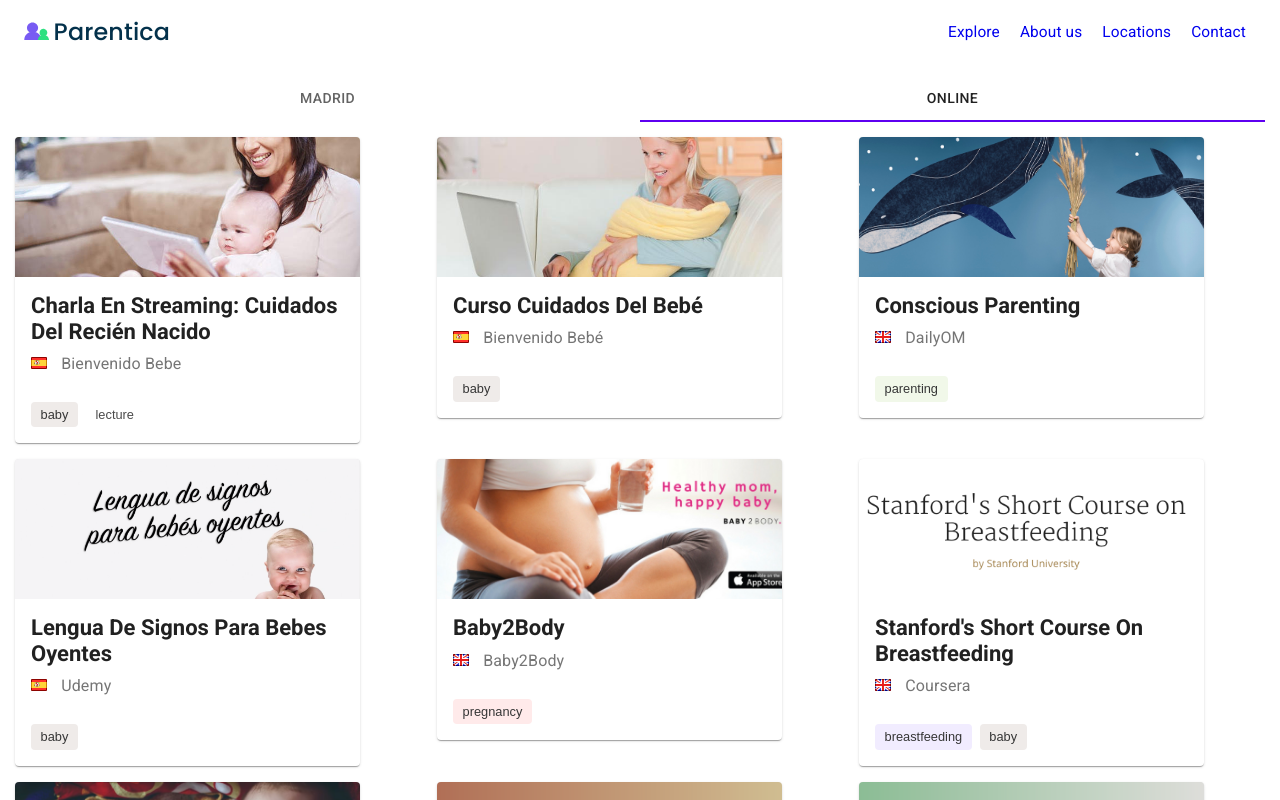
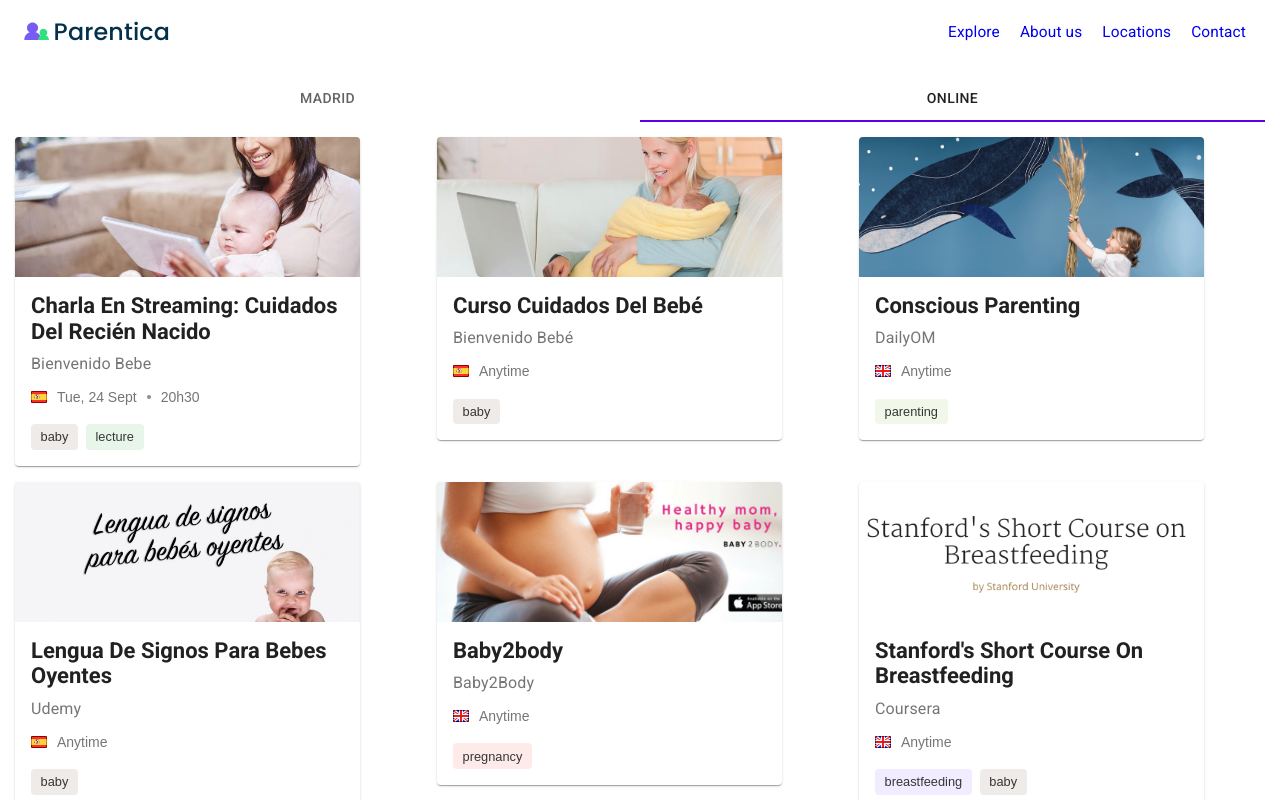
Before and after one commit to samheyman/parentica, a React (Create React App) app: page /explore/online in a window 1280 px wide. Shown: the top 800 px of the page. Built offline with nearby package versions, Linux system fonts and the light colour scheme.

Commit message:
Convert online classes to use ClassCard, add new lecture tag

```diff
--- a/src/components/ClassCard.js
+++ b/src/components/ClassCard.js
@@ -89,25 +89,38 @@
                     {/* <Icon className={classes.icon}>
                     calendar_today
                     </Icon> */}
+                    {(props.classEntry.date != null)?
                     <span className="date-time">{new Intl.DateTimeFormat('en-GB', { weekday: 'short', day: '2-digit', month: 'short' }).format(new Date(Date.parse(props.classEntry.date)))}</span>
-                  {/* </div>
+                    :
+                    <span className="date-time">Anytime</span>
+                    }
+                    {/* </div>
                   <div className="value left-spacer"> */}
-                    <span className="dot"></span>
                   {/* </div>
                   <div className="value left-spacer"> */}
                     {/* <Icon className={classes.icon}>
                     location_on
                     </Icon> */}
-                    <span>{props.classEntry.time}</span>
-                  {/* </div>
-                  <div className="value left-spacer"> */}
-                    <span className="dot"></span>
-                  {/* </div>
-                  <div className="value left-spacer"> */}
-                    {/* <Icon className={classes.icon}>
-                    location_on
-                    </Icon> */}
-                    <span>{props.classEntry.district}</span>
+                    {(props.classEntry.time != null)?
+                        (
+                          <React.Fragment>
+                          <span className="dot"></span>
+                          <span>{props.classEntry.time}</span>
+                          </React.Fragment>
+                        )
+                        :
+                        (null)
+                    }
+                    {(props.classEntry.district != null)?
+                        (
+                          <React.Fragment>
+                          <span className="dot"></span>
+                          <span>{props.classEntry.district}</span>
+                          </React.Fragment>
+                        )
+                        :
+                        (null)
+                    }
                   </div>
 
               </div>
--- a/src/pages/ClassDetails.js
+++ b/src/pages/ClassDetails.js
@@ -25,7 +25,7 @@
                 onClick={()=>{
                     window.gtag("event", "topic tag", {
                         event_category: "topics",
-                        event_label: topic
+                        event_label: tag
                     });
                 }}
             >
--- a/src/pages/Explore.js
+++ b/src/pages/Explore.js
@@ -8,7 +8,7 @@
 import Box from '@material-ui/core/Box';
 import Grid from '@material-ui/core/Grid';
 import ClassCard from '../components/ClassCard';
-import OnlineClassCard from '../components/OnlineClassCard';
+// import OnlineClassCard from '../components/OnlineClassCard';
 
 function TabPanel(props) {
     const { children, value, index, ...other } = props;
@@ -74,7 +74,7 @@
         if( classEntry.type === 'online') {
             return (
                 <Grid item xs={12} sm={6} md={4} key={classEntry.id}>
-                    <OnlineClassCard classEntry={classEntry} />
+                    <ClassCard classEntry={classEntry} />
                 </Grid>
             );
         } else {
--- a/src/styles/abstracts/_variables.scss
+++ b/src/styles/abstracts/_variables.scss
@@ -58,7 +58,7 @@
 $pastel-cyan: #e0f7fa;
 // music
 $pastel-teal: #e0f2f1;
-
+// lecture
 $pastel-green: #e8f5e9;
 // parenting
 $pastel-light-green: #f1f8e9;
@@ -74,4 +74,5 @@
 $pastel-deep-orange: #fbe9e7;
 // baby
 $pastel-brown: #efebe9;
+// all
 $pastel-blue-grey: #cfd8dc;
--- a/src/styles/base/_tags.scss
+++ b/src/styles/base/_tags.scss
@@ -60,6 +60,11 @@
     color: #363636;
 }
 
+.tag-lecture {
+    background-color: $pastel-green !important;
+    color: #363636;
+}
+
 .tag-massage {
     background-color: $pastel-purple !important;
     color: #363636;
```
